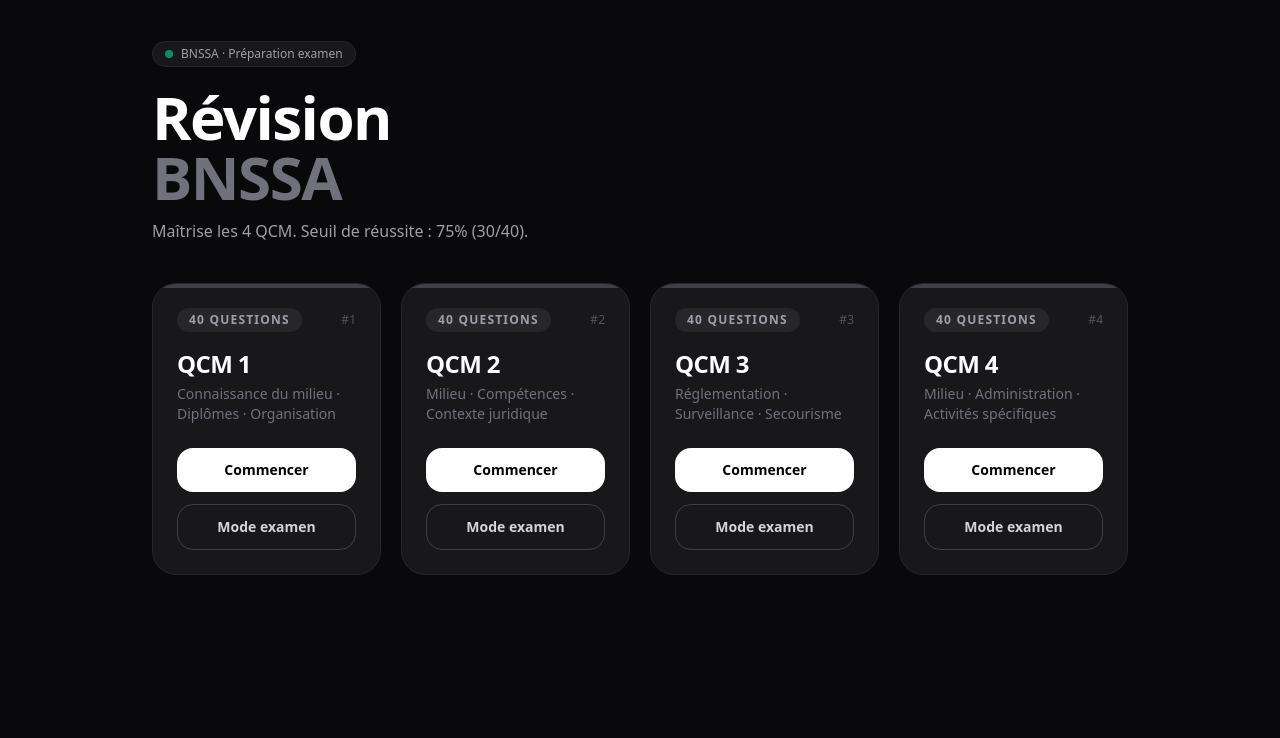
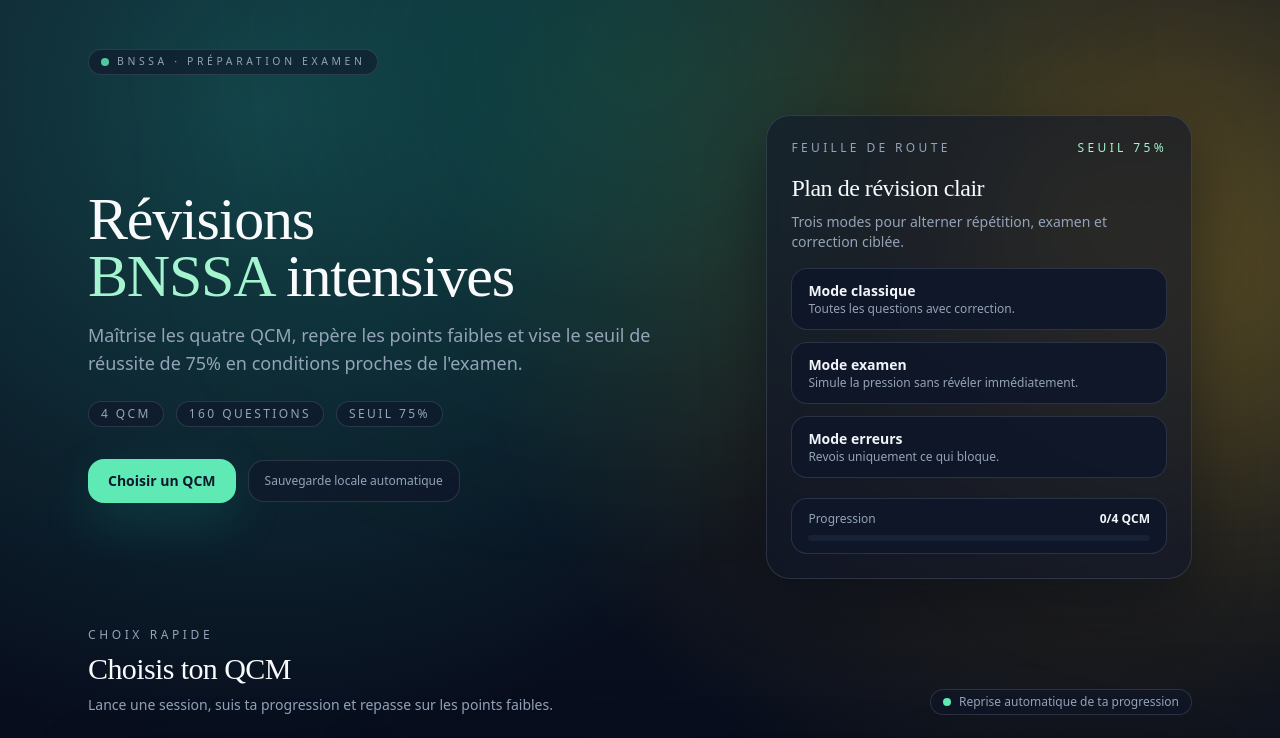
Before and after one commit to CROUDZ/BNSSA, a Next.js app: page / in a window 1280 px wide. Shown: the top 738 px of the page. Built offline with nearby package versions, Linux system fonts and the light colour scheme.

Commit message:
feat: update project structure with new styling, layout, and progress tracking features

```diff
--- a/package.json
+++ b/package.json
@@ -12,6 +12,7 @@
     "lint": "next lint"
   },
   "dependencies": {
+    "@netlify/plugin-nextjs": "^5.15.11",
     "@tanstack/react-query": "^5.87.1",
     "framer-motion": "^12.20.2",
     "next": "15.3.4",
--- a/src/app/layout.tsx
+++ b/src/app/layout.tsx
@@ -3,8 +3,8 @@ import '@/styles/globals.css';
 import ClientProviders from '@/components/ClientProviders';
 
 export const metadata: Metadata = {
-  title: 'Create Next App',
-  description: 'Generated by create next app',
+  title: 'BNSSA - QCM de revision',
+  description: "Prepare l'examen BNSSA avec 4 QCM et un suivi de progression clair.",
 };
 
 export default function RootLayout({
@@ -13,8 +13,8 @@ export default function RootLayout({
   children: React.ReactNode;
 }>) {
   return (
-    <html lang="en">
-      <body>
+    <html lang="fr">
+      <body className="antialiased">
         <ClientProviders>{children}</ClientProviders>
       </body>
     </html>
--- a/src/app/page.tsx
+++ b/src/app/page.tsx
@@ -32,6 +32,11 @@ export default function HomePage() {
   const [screen, setScreen] = useState<Screen>('home');
   const [activeSession, setActiveSession] = useState<ActiveSession | null>(null);
   const [pendingResults, setPendingResults] = useState<QuestionResult[]>([]);
+  const totalQuestions = quizzes.reduce((sum, quiz) => sum + quiz.questions.length, 0);
+  const completedCount = Object.values(session).filter((progress) => progress.completedAt).length;
+  const completionPct = quizzes.length
+    ? Math.round((completedCount / quizzes.length) * 100)
+    : 0;
 
   const handleStart = (quiz: QcmData, mode: 'all' | 'retry' | 'exam') => {
     if (mode === 'all' || mode === 'exam') {
@@ -132,32 +137,116 @@ export default function HomePage() {
 
   // ── Home screen ────────────────────────────────────────────────────
   return (
-    <main className="min-h-screen bg-zinc-950 text-white">
-      <div className="mx-auto max-w-5xl px-4 py-10 md:px-6">
-        {/* Header */}
+    <main className="relative min-h-screen overflow-hidden bg-hero text-slate-50">
+      <div className="pointer-events-none absolute inset-0 bg-grid opacity-[0.08]" />
+      <div className="pointer-events-none absolute -top-40 left-1/2 h-[420px] w-[420px] -translate-x-1/2 rounded-full bg-emerald-400/20 blur-[140px]" />
+      <div className="pointer-events-none absolute top-24 right-[-120px] h-[360px] w-[360px] rounded-full bg-amber-300/20 blur-[130px]" />
+
+      <div className="relative mx-auto flex max-w-6xl flex-col gap-12 px-4 pb-16 pt-12 md:px-6">
         <m.div
-          initial={{ opacity: 0, y: -12 }}
+          initial={{ opacity: 0, y: 18 }}
           animate={{ opacity: 1, y: 0 }}
-          className="mb-10"
+          transition={{ duration: 0.5 }}
+          className="space-y-10"
         >
-          <div className="mb-2 inline-flex items-center gap-2 rounded-full border border-zinc-800 bg-zinc-900 px-3 py-1 text-xs text-zinc-400">
-            <span className="h-2 w-2 rounded-full bg-emerald-500 animate-pulse" />
-            BNSSA · Préparation examen
+          <div className="inline-flex items-center gap-2 rounded-full border border-soft bg-surface-veil px-3 py-1 text-[0.65rem] uppercase tracking-[0.35em] text-muted">
+            <span className="h-2 w-2 rounded-full bg-emerald-300 animate-pulse" />
+            BNSSA · préparation examen
           </div>
-          <h1 className="mt-3 text-5xl font-black tracking-tight md:text-6xl">
-            Révision
+
+          <div className="grid gap-10 lg:grid-cols-[1.2fr_0.8fr] lg:items-center">
+            <div>
+              <h1 className="font-display text-5xl leading-[0.95] md:text-6xl">
+                Révisions
                 <br />
-            <span className="text-zinc-500">BNSSA</span>
+                <span className="text-emerald-200">BNSSA</span> intensives
               </h1>
-          <p className="mt-3 text-zinc-400">
-            Maîtrise les 4 QCM. Seuil de réussite : 75% (30/40).
+              <p className="mt-4 max-w-xl text-lg text-muted">
+                Maîtrise les quatre QCM, repère les points faibles et vise le seuil de
+                réussite de 75% en conditions proches de l'examen.
               </p>
+              <div className="mt-6 flex flex-wrap gap-3">
+                <span className="rounded-full border border-soft bg-surface-veil px-3 py-1 text-xs uppercase tracking-[0.2em] text-muted">
+                  {quizzes.length} QCM
+                </span>
+                <span className="rounded-full border border-soft bg-surface-veil px-3 py-1 text-xs uppercase tracking-[0.2em] text-muted">
+                  {totalQuestions} questions
+                </span>
+                <span className="rounded-full border border-soft bg-surface-veil px-3 py-1 text-xs uppercase tracking-[0.2em] text-muted">
+                  Seuil 75%
+                </span>
+              </div>
+              <div className="mt-8 flex flex-wrap items-center gap-3">
+                <a
+                  href="#qcm-grid"
+                  className="rounded-2xl bg-emerald-300 px-5 py-3 text-sm font-semibold text-slate-900 shadow-glow transition hover:bg-emerald-200"
+                >
+                  Choisir un QCM
+                </a>
+                <div className="rounded-2xl border border-soft bg-surface-veil px-4 py-3 text-xs text-muted">
+                  Sauvegarde locale automatique
+                </div>
+              </div>
+            </div>
+
+            <div className="rounded-3xl border border-soft bg-surface-veil p-6 shadow-hero backdrop-blur">
+              <div className="flex items-center justify-between text-xs uppercase tracking-[0.28em] text-muted">
+                <span>Feuille de route</span>
+                <span className="text-emerald-200">Seuil 75%</span>
+              </div>
+              <h2 className="mt-4 font-display text-2xl">Plan de révision clair</h2>
+              <p className="mt-2 text-sm text-muted">
+                Trois modes pour alterner répétition, examen et correction ciblée.
+              </p>
+              <div className="mt-4 grid gap-3 text-sm">
+                <div className="rounded-2xl border border-soft bg-surface px-4 py-3">
+                  <p className="font-semibold text-slate-100">Mode classique</p>
+                  <p className="text-xs text-muted">Toutes les questions avec correction.</p>
+                </div>
+                <div className="rounded-2xl border border-soft bg-surface px-4 py-3">
+                  <p className="font-semibold text-slate-100">Mode examen</p>
+                  <p className="text-xs text-muted">Simule la pression sans révéler immédiatement.</p>
+                </div>
+                <div className="rounded-2xl border border-soft bg-surface px-4 py-3">
+                  <p className="font-semibold text-slate-100">Mode erreurs</p>
+                  <p className="text-xs text-muted">Revois uniquement ce qui bloque.</p>
+                </div>
+              </div>
+              <div className="mt-5 rounded-2xl border border-soft bg-surface px-4 py-3">
+                <div className="flex items-center justify-between text-xs text-muted">
+                  <span>Progression</span>
+                  <span className="font-semibold text-slate-100">
+                    {completedCount}/{quizzes.length} QCM
+                  </span>
+                </div>
+                <div className="mt-2 h-1.5 w-full rounded-full bg-slate-800/70">
+                  <div
+                    className="h-full rounded-full bg-emerald-300"
+                    style={{ width: `${completionPct}%` }}
+                  />
+                </div>
+              </div>
+            </div>
+          </div>
         </m.div>
 
-        {/* Global progress */}
         <ProgressBanner session={session} quizzes={quizzes} onClearAll={clearAll} />
 
-        {/* QCM grid */}
+        <section id="qcm-grid" className="space-y-6">
+          <div className="flex flex-wrap items-end justify-between gap-4">
+            <div>
+              <p className="text-xs uppercase tracking-[0.3em] text-muted">Choix rapide</p>
+              <h2 className="mt-2 font-display text-3xl">Choisis ton QCM</h2>
+              <p className="mt-2 text-sm text-muted">
+                Lance une session, suis ta progression et repasse sur les points faibles.
+              </p>
+            </div>
+            <div className="inline-flex items-center gap-2 rounded-full border border-soft bg-surface-veil px-3 py-1 text-xs text-muted">
+              <span className="h-2 w-2 rounded-full bg-emerald-300" />
+              Reprise automatique de ta progression
+            </div>
+          </div>
+
           <div className="grid gap-5 sm:grid-cols-2 xl:grid-cols-4">
             {quizzes.map((quiz, i) => (
               <m.div
@@ -175,6 +264,7 @@ export default function HomePage() {
               </m.div>
             ))}
           </div>
+        </section>
       </div>
     </main>
   );
--- a/src/components/ProgressBanner.tsx
+++ b/src/components/ProgressBanner.tsx
@@ -20,21 +20,21 @@ export function ProgressBanner({ session, quizzes, onClearAll }: Props) {
   const avg = Math.round(allScores.reduce((a, b) => a + b, 0) / allScores.length);
 
   return (
-    <div className="mb-8 flex items-center justify-between rounded-2xl border border-zinc-800 bg-zinc-900/60 px-5 py-4 backdrop-blur">
-      <div className="flex items-center gap-6">
+    <div className="mb-10 flex flex-col gap-4 rounded-3xl border border-soft bg-surface-veil px-6 py-5 shadow-hero backdrop-blur md:flex-row md:items-center md:justify-between">
+      <div className="flex flex-1 items-center gap-6">
         <div>
-          <p className="text-xs text-zinc-500 uppercase tracking-widest">Progression</p>
-          <p className="text-lg font-black">
+          <p className="text-xs uppercase tracking-widest text-muted">Progression</p>
+          <p className="text-lg font-black text-slate-100">
             {completed}
-            <span className="text-zinc-600">/{total} QCM</span>
+            <span className="text-slate-400">/{total} QCM</span>
           </p>
         </div>
-        <div className="h-10 w-px bg-zinc-800" />
+        <div className="hidden h-10 w-px bg-white/10 sm:block" />
         <div>
-          <p className="text-xs text-zinc-500 uppercase tracking-widest">Moyenne</p>
+          <p className="text-xs uppercase tracking-widest text-muted">Moyenne</p>
           <p
             className={`text-lg font-black ${
-              avg >= 75 ? 'text-emerald-400' : 'text-red-400'
+              avg >= 75 ? 'text-emerald-300' : 'text-rose-300'
             }`}
           >
             {avg}%
@@ -43,7 +43,7 @@ export function ProgressBanner({ session, quizzes, onClearAll }: Props) {
       </div>
       <button
         onClick={onClearAll}
-        className="rounded-xl border border-zinc-800 px-3 py-2 text-xs text-zinc-500 transition hover:border-zinc-600 hover:text-zinc-300"
+        className="rounded-xl border border-soft bg-surface px-4 py-2 text-xs font-semibold text-muted transition hover:border-emerald-300/40 hover:text-slate-100"
       >
         Tout réinitialiser
       </button>
--- a/src/components/QcmCard.tsx
+++ b/src/components/QcmCard.tsx
@@ -24,53 +24,55 @@ export function QcmCard({ quiz, progress, onStart, onReset }: Props) {
     <m.div
       initial={{ opacity: 0, y: 16 }}
       animate={{ opacity: 1, y: 0 }}
-      className="relative flex flex-col rounded-3xl border border-zinc-800 bg-zinc-900 p-6 overflow-hidden"
+      className="relative flex h-full flex-col overflow-hidden rounded-3xl border border-soft bg-surface p-6 shadow-hero transition hover:-translate-y-1 hover:shadow-glow"
     >
       {/* accent top bar */}
       <div
         className={`absolute inset-x-0 top-0 h-1 rounded-t-3xl ${
           isCompleted
             ? passed
-              ? 'bg-emerald-500'
-              : 'bg-red-500'
-            : 'bg-zinc-700'
+              ? 'bg-gradient-to-r from-emerald-400 via-teal-300 to-amber-300'
+              : 'bg-gradient-to-r from-rose-400 to-amber-300'
+            : 'bg-slate-700/80'
         }`}
       />
 
       <div className="mb-4 flex items-center justify-between">
-        <span className="rounded-full bg-zinc-800 px-3 py-1 text-xs font-semibold tracking-widest text-zinc-400 uppercase">
+        <span className="rounded-full border border-soft bg-surface-veil px-3 py-1 text-xs font-semibold uppercase tracking-widest text-muted">
           {quiz.questions.length} questions
         </span>
-        <span className="text-xs text-zinc-600 font-mono">#{quiz.id}</span>
+        <span className="text-xs font-mono text-slate-400">#{quiz.id}</span>
       </div>
 
-      <h2 className="text-2xl font-black tracking-tight">{quiz.title}</h2>
-      <p className="mt-1 text-sm text-zinc-500">{quiz.description}</p>
+      <h2 className="font-display text-2xl font-black tracking-tight">{quiz.title}</h2>
+      <p className="mt-1 text-sm text-muted">{quiz.description}</p>
 
       {isCompleted && pct !== null && (
         <div className="mt-5">
-          <div className="flex items-baseline justify-between mb-1">
-            <span className="text-xs text-zinc-500">Score</span>
+          <div className="mb-1 flex items-baseline justify-between">
+            <span className="text-xs text-muted">Score</span>
             <span
-              className={`text-sm font-bold ${passed ? 'text-emerald-400' : 'text-red-400'}`}
+              className={`text-sm font-bold ${passed ? 'text-emerald-300' : 'text-rose-300'}`}
             >
               {progress.score}/{progress.total} — {pct}%
             </span>
           </div>
-          <div className="h-2 w-full overflow-hidden rounded-full bg-zinc-800">
+          <div className="h-2 w-full overflow-hidden rounded-full bg-slate-800/80">
             <div
-              className={`h-full rounded-full transition-all ${passed ? 'bg-emerald-500' : 'bg-red-500'}`}
+              className={`h-full rounded-full transition-all ${
+                passed ? 'bg-emerald-300' : 'bg-rose-300'
+              }`}
               style={{ width: `${pct}%` }}
             />
           </div>
         </div>
       )}
 
-      <div className="mt-auto pt-6 flex flex-col gap-3">
+      <div className="mt-auto flex flex-col gap-3 pt-6">
         <m.button
           whileTap={{ scale: 0.97 }}
           onClick={() => onStart('all')}
-          className="w-full rounded-2xl bg-white px-4 py-3 text-sm font-bold text-black transition hover:bg-zinc-200"
+          className="w-full rounded-2xl bg-emerald-300 px-4 py-3 text-sm font-bold text-slate-900 transition hover:bg-emerald-200"
         >
           {isCompleted ? 'Recommencer' : 'Commencer'}
         </m.button>
@@ -78,7 +80,7 @@ export function QcmCard({ quiz, progress, onStart, onReset }: Props) {
         <m.button
           whileTap={{ scale: 0.97 }}
           onClick={() => onStart('exam')}
-          className="w-full rounded-2xl border border-zinc-700 px-4 py-3 text-sm font-semibold text-zinc-300 transition hover:border-zinc-500 hover:text-white"
+          className="w-full rounded-2xl border border-soft px-4 py-3 text-sm font-semibold text-slate-200 transition hover:border-emerald-300/40 hover:text-white"
         >
           Mode examen
         </m.button>
@@ -87,10 +89,10 @@ export function QcmCard({ quiz, progress, onStart, onReset }: Props) {
           <m.button
             whileTap={{ scale: 0.97 }}
             onClick={() => onStart('retry')}
-            className="w-full rounded-2xl border border-zinc-700 px-4 py-3 text-sm font-semibold text-zinc-300 transition hover:border-zinc-500 hover:text-white"
+            className="w-full rounded-2xl border border-soft px-4 py-3 text-sm font-semibold text-slate-200 transition hover:border-rose-300/40 hover:text-white"
           >
             Revoir les erreurs
-            <span className="ml-2 rounded-full bg-red-500/20 px-2 py-0.5 text-xs text-red-400">
+            <span className="ml-2 rounded-full bg-rose-500/20 px-2 py-0.5 text-xs text-rose-200">
               {progress.results.filter((r) => !r.correct).length}
             </span>
           </m.button>
@@ -99,7 +101,7 @@ export function QcmCard({ quiz, progress, onStart, onReset }: Props) {
         {isCompleted && (
           <button
             onClick={onReset}
-            className="w-full rounded-2xl border border-zinc-800 px-4 py-2.5 text-xs text-zinc-500 transition hover:border-zinc-600 hover:text-zinc-300"
+            className="w-full rounded-2xl border border-soft px-4 py-2.5 text-xs text-muted transition hover:border-white/20 hover:text-slate-200"
           >
             Réinitialiser ce QCM
           </button>
--- a/src/styles/globals.css
+++ b/src/styles/globals.css
@@ -1,42 +1,44 @@
-/* src/styles/globals.css */
 @import 'tailwindcss';
+@import url('https://fonts.googleapis.com/css2?family=Fraunces:opsz,wght@9..144,600;9..144,700&family=Space+Grotesk:wght@400;500;600;700&display=swap');
 
 :root {
-  --background: #ffffff;
+  --background: #0b1220;
+  --foreground: #f8fafc;
+  --surface: rgba(15, 23, 42, 0.9);
+  --surface-veil: rgba(15, 23, 42, 0.6);
+  --border: rgba(148, 163, 184, 0.2);
+  --muted: #94a3b8;
+  --accent: #2dd4bf;
+  --accent-strong: #14b8a6;
+  --accent-warm: #fbbf24;
+  --hero-spotlight: rgba(45, 212, 191, 0.25);
+  --hero-spotlight-warm: rgba(251, 191, 36, 0.22);
 }
 
 @theme inline {
   --color-background: var(--background);
   --color-foreground: var(--foreground);
-  --font-sans: var(--font-geist-sans);
-  --font-mono: var(--font-geist-mono);
-}
-
-@media (prefers-color-scheme: dark) {
-  :root {
-    --background: #0a0a0a;
-    --foreground: #ededed;
-  }
+  --font-sans: 'Space Grotesk', system-ui, -apple-system, BlinkMacSystemFont, 'Segoe UI',
+    sans-serif;
+  --font-mono: ui-monospace, SFMono-Regular, Menlo, Monaco, Consolas, 'Liberation Mono',
+    'Courier New', monospace;
 }
 
 @layer base {
   html,
   body {
-    font-family:
-      system-ui,
-      -apple-system,
-      BlinkMacSystemFont,
-      'Segoe UI',
-      Roboto,
-      Helvetica,
-      Arial,
-      sans-serif;
+    font-family: var(--font-sans, 'Space Grotesk', system-ui, -apple-system, BlinkMacSystemFont,
+        'Segoe UI', sans-serif);
     background-color: var(--background);
-    color: black;
+    color: var(--foreground);
     line-height: 1.5;
+    min-height: 100%;
   }
 
-  /* Reset global avec * */
+  body {
+    text-rendering: optimizeLegibility;
+  }
+
   * {
     margin: 0;
     padding: 0;
@@ -47,4 +49,55 @@
     color: inherit;
     text-decoration: none;
   }
+
+  ::selection {
+    background: rgba(45, 212, 191, 0.25);
+    color: #0b1220;
+  }
 }
+
+@layer utilities {
+  .font-display {
+    font-family: 'Fraunces', 'Space Grotesk', serif;
+    letter-spacing: -0.02em;
+  }
+
+  .bg-hero {
+    background-color: var(--background);
+    background-image:
+      radial-gradient(circle at 20% 10%, var(--hero-spotlight), transparent 45%),
+      radial-gradient(circle at 85% 20%, var(--hero-spotlight-warm), transparent 45%),
+      linear-gradient(180deg, rgba(15, 23, 42, 0.12) 0%, rgba(2, 6, 23, 0.6) 100%);
+  }
+
+  .bg-grid {
+    background-image:
+      linear-gradient(to right, rgba(148, 163, 184, 0.08) 1px, transparent 1px),
+      linear-gradient(to bottom, rgba(148, 163, 184, 0.08) 1px, transparent 1px);
+    background-size: 48px 48px;
+  }
+
+  .bg-surface {
+    background-color: var(--surface);
+  }
+
+  .bg-surface-veil {
+    background-color: var(--surface-veil);
+  }
+
+  .border-soft {
+    border-color: var(--border);
+  }
+
+  .text-muted {
+    color: var(--muted);
+  }
+
+  .shadow-hero {
+    box-shadow: 0 24px 60px rgba(2, 6, 23, 0.45);
+  }
+
+  .shadow-glow {
+    box-shadow: 0 20px 50px rgba(20, 184, 166, 0.18);
+  }
+}
```
Also changed, not shown: 2 other files (tests, documents, lock files or other folders). Lines whose indentation alone changed are shown as unchanged.
